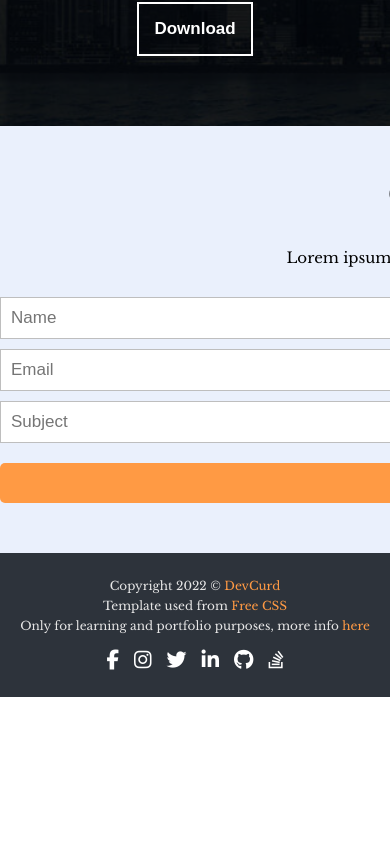
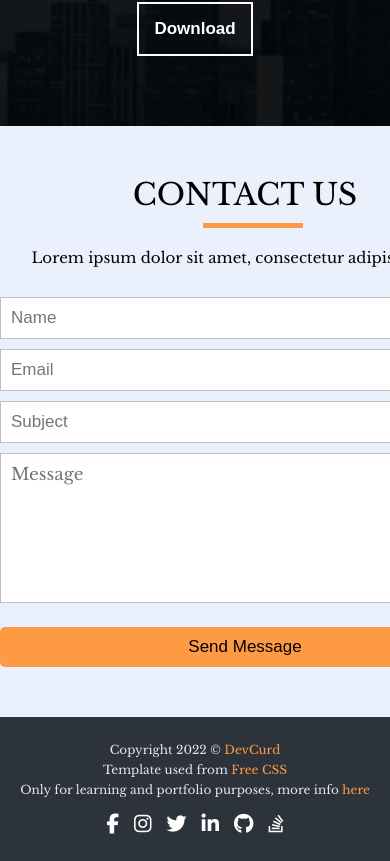
Before and after one commit to MilosM00/react-website, a React (Create React App) app: page / in a window 390 px wide. Shown: the part 5667-6528 px from the top of the page. Before the commit the page ends 6364 px from the top, so only its background shows below. Built offline with nearby package versions, Linux system fonts and the light colour scheme; the HTML template or start-up script is replaced by a standard one.

Commit message:
Contact.css updated

```diff
--- a/src/components/Contact.css
+++ b/src/components/Contact.css
@@ -80,3 +80,19 @@
     background-color:rgb(253, 130, 22);
     transition: 0.4s;
 }
+
+
+@media (max-width: 999px) {
+    .inline-contact{
+        display: block;
+    }
+
+    .textarea-contact{
+        margin-top: 10px;
+        height: 150px;
+    }
+
+    .button-contact{
+        width: 490px;
+    }
+}
```
